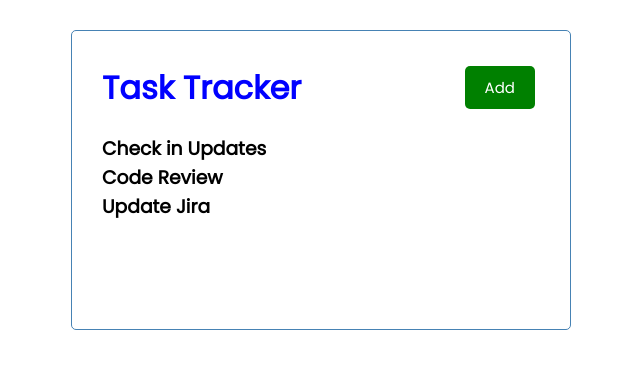
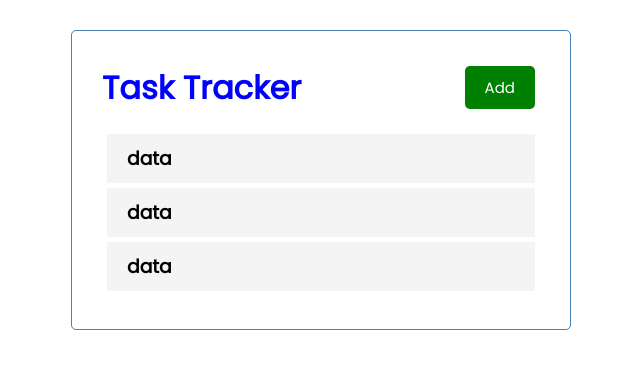
Before and after one commit to Kensaigm/React-Task-Tracker, a React (Create React App) app: page / in a window 1280 px wide. Shown: the top 368 px of the page, without its empty margins (319-959 px from the left). Built offline with nearby package versions, Linux system fonts and the light colour scheme.

Commit message:
Update Tasks to use Task

```diff
--- a/src/components/Task.js
+++ b/src/components/Task.js
@@ -1,7 +1,7 @@
 const Task = () => {
     return (
-        <div>
-
+        <div className='task'>
+            <h3>data</h3>
         </div>
     )
 }
--- a/src/components/Tasks.js
+++ b/src/components/Tasks.js
@@ -1,9 +1,10 @@
+import Task from "./Task"
+
 const Tasks = ({ tasks }) => {
-
     return (
         <>
             {tasks.map((task) => (
-                <h3 key={task.id}>{task.text}</h3>
+                <Task key={task.id}>{task.text}</Task>
             ))}
         </>
     )
```
